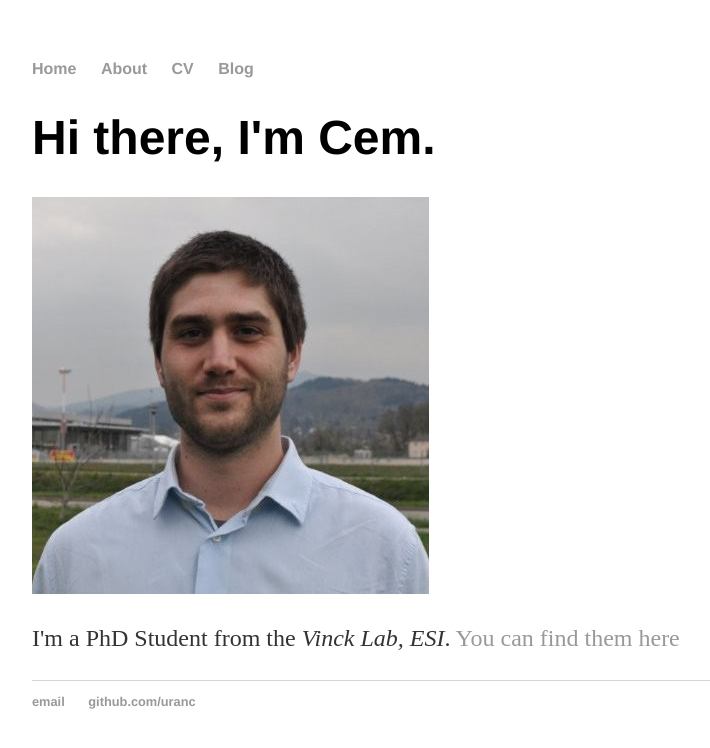
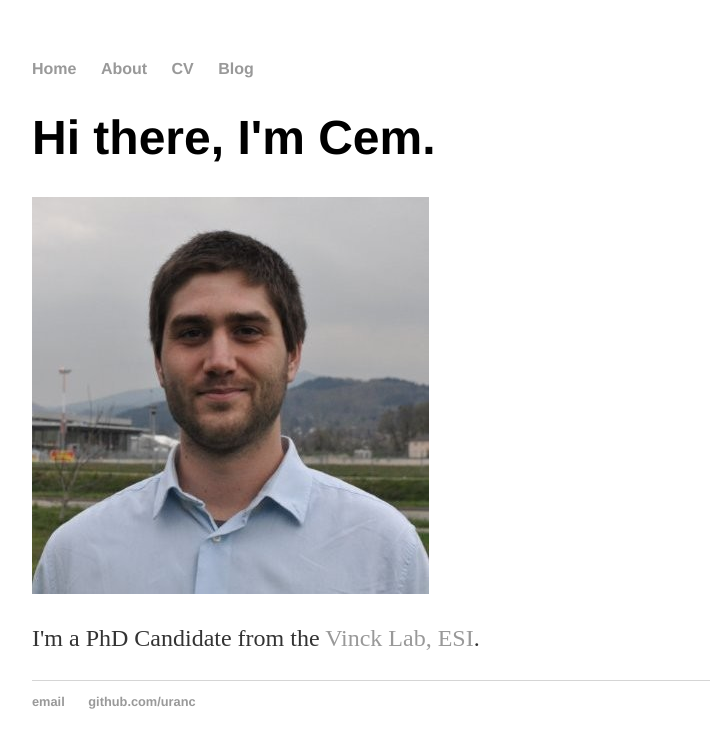
Before and after one commit to uranc/uranc.github.io, a Jekyll site: the page built from index.html, in a window 1280 px wide. Shown: the top 748 px of the page, without its empty margins (160-870 px from the left). Built offline with Jekyll 4.4.1, drawn with Linux system fonts in a browser that asks for light colours.

Commit message:
Update index.html

```diff
--- a/index.html
+++ b/index.html
@@ -5,5 +5,5 @@ title: Cem Uran, PhD Candidate
 <div class="blurb">
 	<h1>Hi there, I'm Cem.</h1>
 	<a href="CemLinkedIn.jpg" class="image fit"><img src="CemLinkedIn.jpg" alt=""></a>
-	<p>I'm a PhD Student from the <em>Vinck Lab, ESI</em>. <a href="https://www.esi-frankfurt.de/research/vinck-lab/">You can find them here</a> </p>
+	<p>I'm a PhD Candidate from the <a href="https://www.esi-frankfurt.de/research/vinck-lab/">Vinck Lab, ESI</a>. </p>
 </div><!-- /.blurb -->
```
